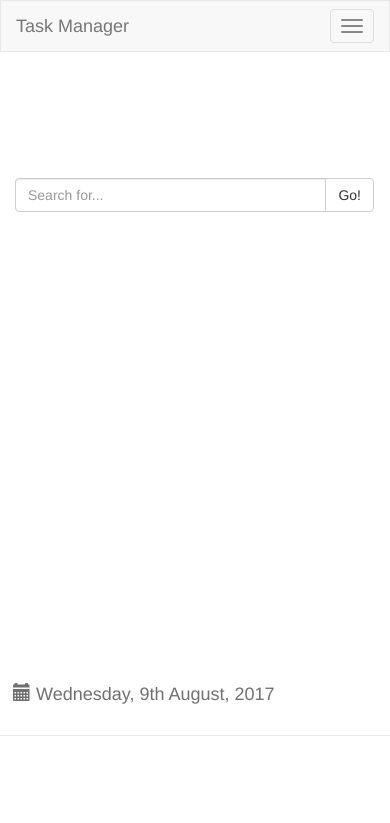
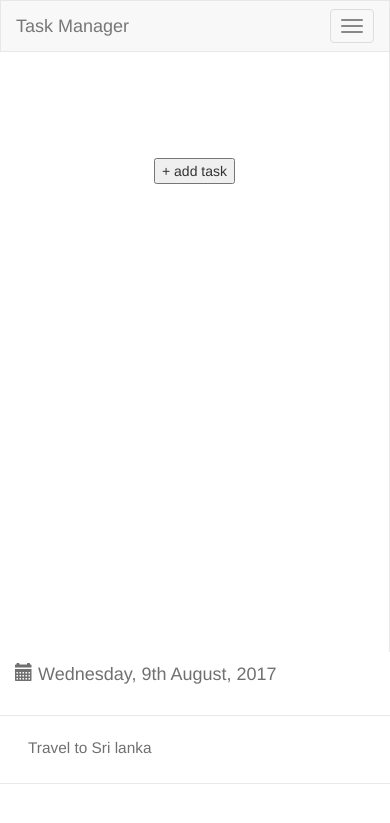
Before and after one commit to arnevbeveren/Task-Manager, a PHP site: page / in a window 390 px wide; the page is wider, and only the part inside the window is pictured. Shown: the top 823 px of that part. Run offline with PHP 8.4, Linux system fonts and the light colour scheme; the visitor is signed in with stand-in values (Sample User, id 1); data that the repository does not hold is empty.

Commit message:
task list layout

```diff
--- a/css/style.css
+++ b/css/style.css
@@ -12,8 +12,30 @@
 
 #date{
     color: #707070;
-    padding-left: 2em;
     font-weight: 100;
     padding-bottom: 20px;
     border-bottom: solid 1px #E8E8E8;
 }
+
+#list{
+    padding: 0;
+}
+
+#list ul li p{
+    color: #707070;
+    font-size: 1.1em;
+}
+
+#list ul{
+    list-style: none;
+    width: 100%;
+    padding: 0;
+}
+
+#list li{
+    padding-left: 2em;
+    padding-top: 1.5em;
+    padding-bottom: 1em;
+    border-bottom: solid 1px #E8E8E8;
+    width: 100%;
+}
--- a/index.php
+++ b/index.php
@@ -21,18 +21,11 @@ $currentProfile = $user->getUser();
 </head>
 <body>
 <?php include_once('includes/include.nav2.php'); ?>
-<div class="row">
+
 <div id="profile" class="col-md-3">
     <h3 id="name" class="text-center"><?php echo($currentProfile['firstname']);?> <?php echo($currentProfile['lastname']);?></h3>
 
-        <div class="col-md-10 col-md-offset-1">
-        <div class="input-group">
-            <input type="text" class="form-control" placeholder="Search for...">
-      <span class="input-group-btn">
-        <button class="btn btn-default" type="button">Go!</button>
-      </span>
-        </div><!-- /input-group -->
-        </div>
+    <button class="center-block">+ add task</button>
 </div>
 
     <div id="date" class="col-md-9">
@@ -41,8 +34,16 @@ $currentProfile = $user->getUser();
         <h4> <span class="glyphicon glyphicon-calendar" aria-hidden="true"></span>
             <?php echo (new \DateTime())->format('l, jS F, Y'); ?></h4>
     </div>
+    <div id="list" class="col-md-9">
+        <ul>
+            <li>
+                <p>Travel to Sri lanka</p>
+            </li>
+        </ul>
 
-</div>
+    </div>
+
+
 
 </body>
 </html>
```
